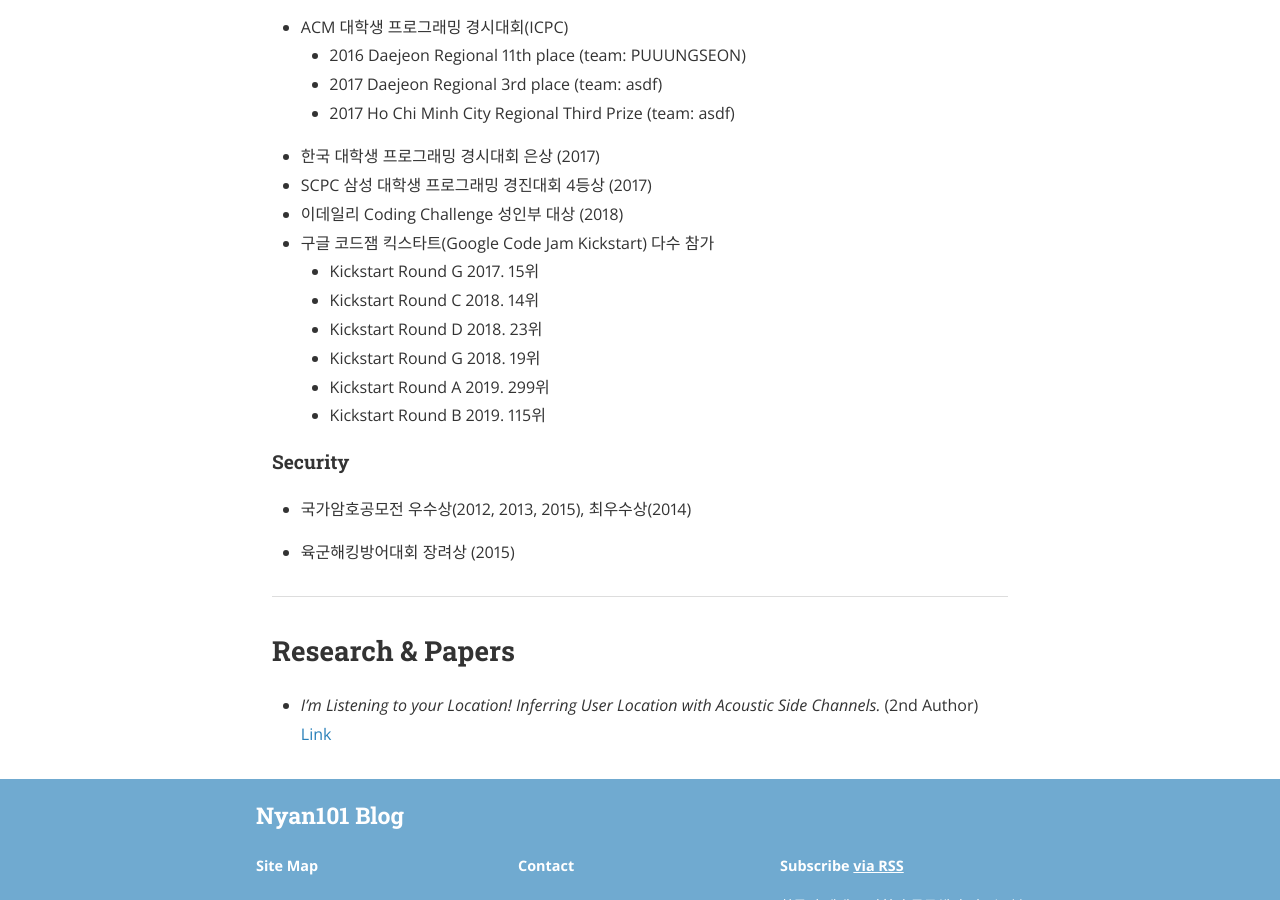
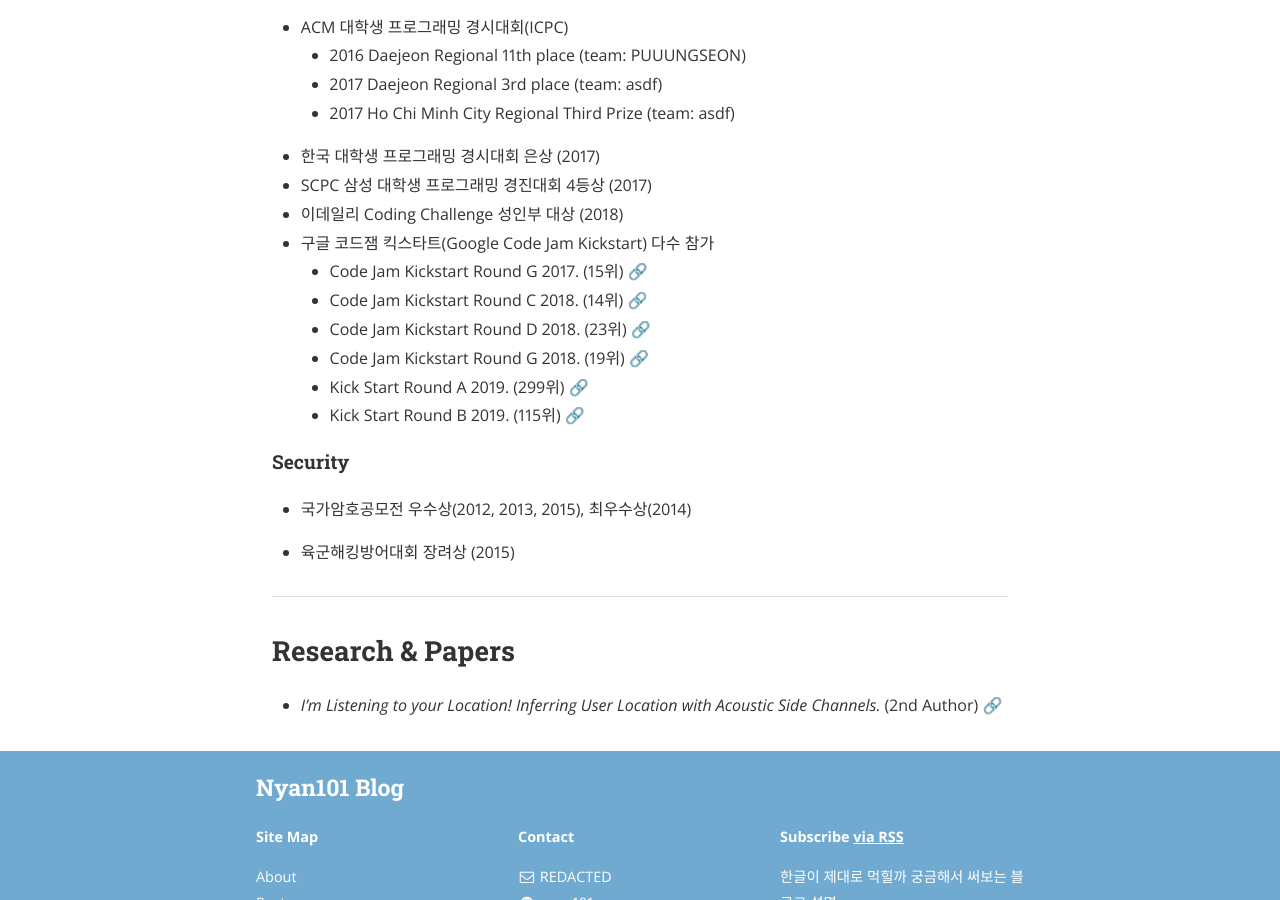
Before and after one commit to nyan101/nyan101.github.io, a Jekyll site: the page built from about.md, in a window 1280 px wide and 900 px high, scrolled down 1045 px. Built offline with Jekyll 4.4.1, drawn with Linux system fonts in a browser that asks for light colours; nearby versions of some CDN libraries; a style sheet for code colours, icons or effects is not loaded.

Commit message:
update about.md

```diff
--- a/about.md
+++ b/about.md
@@ -33,12 +33,12 @@
 * SCPC 삼성 대학생 프로그래밍 경진대회 4등상 (2017)
 * 이데일리 Coding Challenge 성인부 대상 (2018)
 * 구글 코드잼 킥스타트(Google Code Jam Kickstart) 다수 참가
-  * Kickstart Round G 2017. 15위 [](https://code.google.com/codejam/contest/3254486/scoreboard#vt=1&vf=1)
-  * Kickstart Round C 2018. 14위 [](https://code.google.com/codejam/contest/4384486/scoreboard#vt=1&vf=1)
-  * Kickstart Round D 2018. 23위 [](https://code.google.com/codejam/contest/6364486/scoreboard#vt=1&vf=1)
-  * Kickstart Round G 2018. 19위 [](https://code.google.com/codejam/contest/5374486/scoreboard#vt=1&vf=1)
-  * Kickstart Round A 2019. 299위 [](https://codingcompetitions.withgoogle.com/kickstart/round/0000000000050e01)
-  * Kickstart Round B 2019. 115위 [](https://codingcompetitions.withgoogle.com/kickstart/round/0000000000050eda)
+  * Code Jam Kickstart Round G 2017. (15위) [🔗](https://code.google.com/codejam/contest/3254486/scoreboard#vt=1&vf=1)
+  * Code Jam Kickstart Round C 2018. (14위) [🔗](https://code.google.com/codejam/contest/4384486/scoreboard#vt=1&vf=1)
+  * Code Jam Kickstart Round D 2018. (23위) [🔗](https://code.google.com/codejam/contest/6364486/scoreboard#vt=1&vf=1)
+  * Code Jam Kickstart Round G 2018. (19위) [🔗](https://code.google.com/codejam/contest/5374486/scoreboard#vt=1&vf=1)
+  * Kick Start Round A 2019. (299위) [🔗](https://codingcompetitions.withgoogle.com/kickstart/round/0000000000050e01)
+  * Kick Start Round B 2019. (115위) [🔗](https://codingcompetitions.withgoogle.com/kickstart/round/0000000000050eda)
 
 #### Security
 
@@ -50,4 +50,4 @@
 
 ## Research & Papers
 
-* _I'm Listening to your Location! Inferring User Location with Acoustic Side Channels._ (2nd Author) [Link](https://dl.acm.org/citation.cfm?doid=3178876.3186100){:target="_blank"}
+* _I'm Listening to your Location! Inferring User Location with Acoustic Side Channels._ (2nd Author) [🔗](https://dl.acm.org/citation.cfm?doid=3178876.3186100){:target="_blank"}
```
